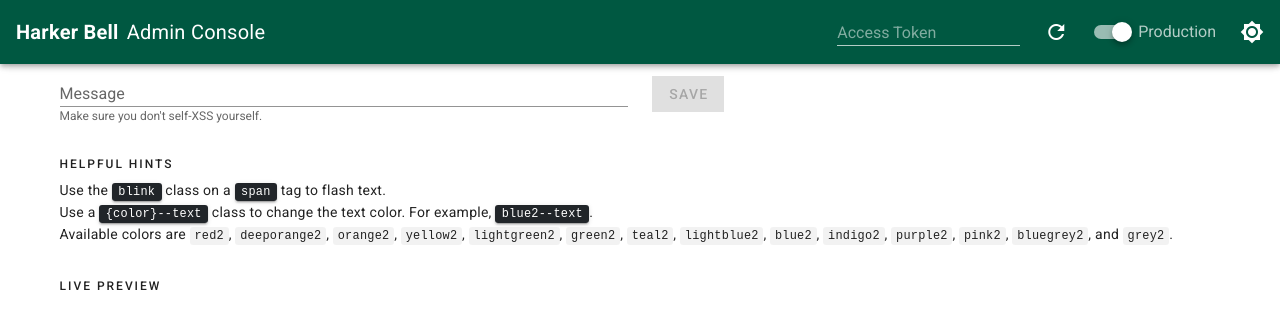
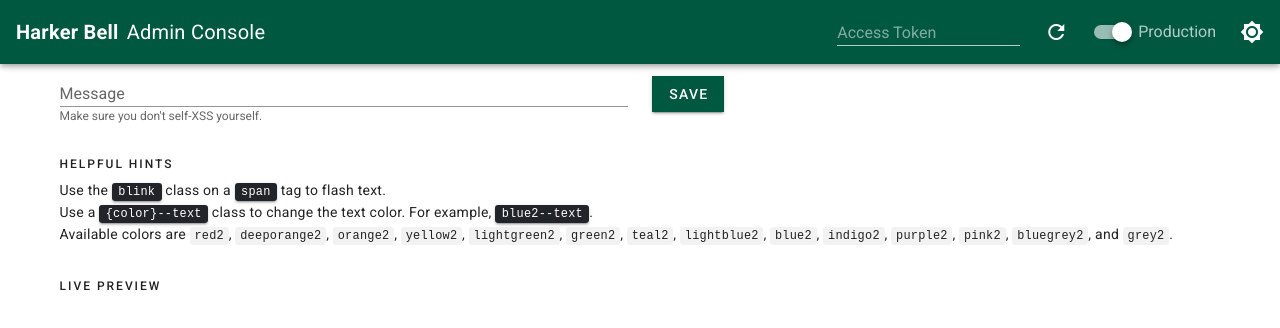
Before and after one commit to HarkerDev/harker-bell-admin, a Vue app: page /editmessage in a window 1280 px wide. Shown: the top 328 px of the page. Built offline with nearby package versions, Linux system fonts and the light colour scheme.

Commit message:
Allow empty message

```diff
--- a/src/views/EditMessage.vue
+++ b/src/views/EditMessage.vue
@@ -5,7 +5,7 @@
         <v-text-field v-model="message" dense hint="Make sure you don't self-XSS yourself." persistent-hint label="Message"></v-text-field>
       </v-col>
       <v-col cols="auto">
-        <v-btn color="primary" :disabled="message.length == 0" :loading="loading" tile @click="saveMessage">Save</v-btn>
+        <v-btn color="primary" :loading="loading" tile @click="saveMessage">Save</v-btn>
       </v-col>
     </v-row>
     <v-row>
```
